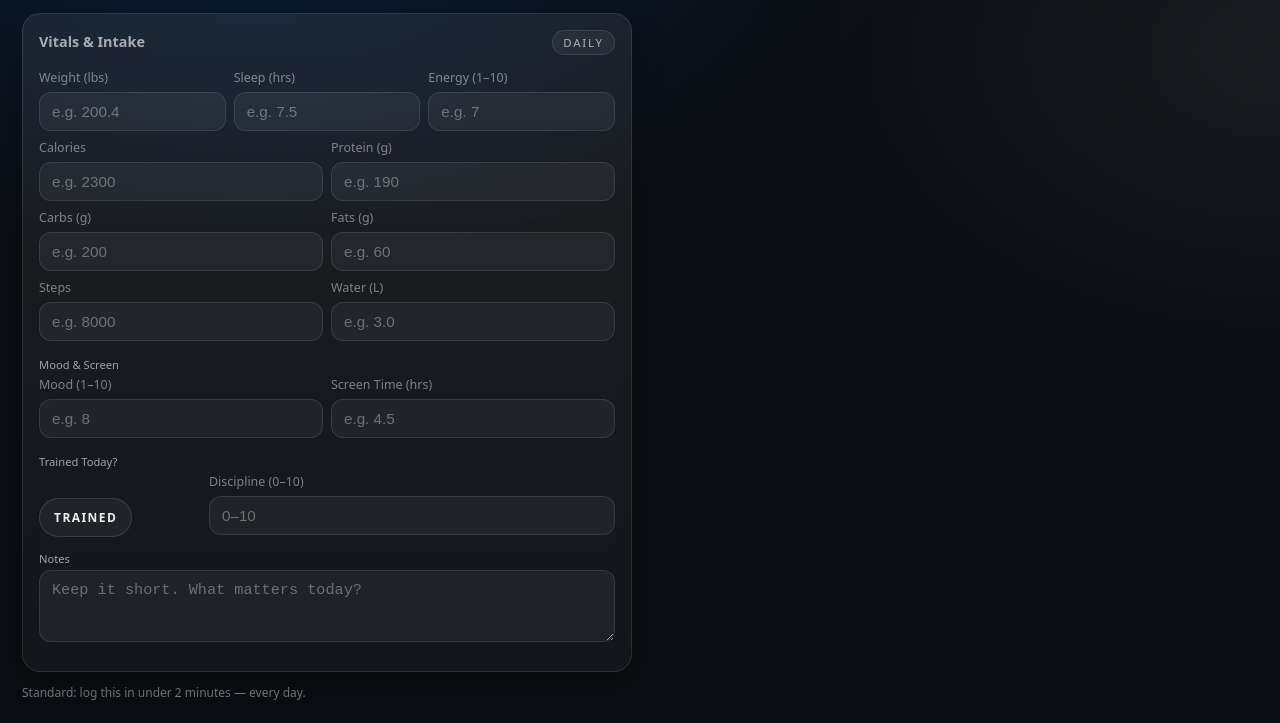
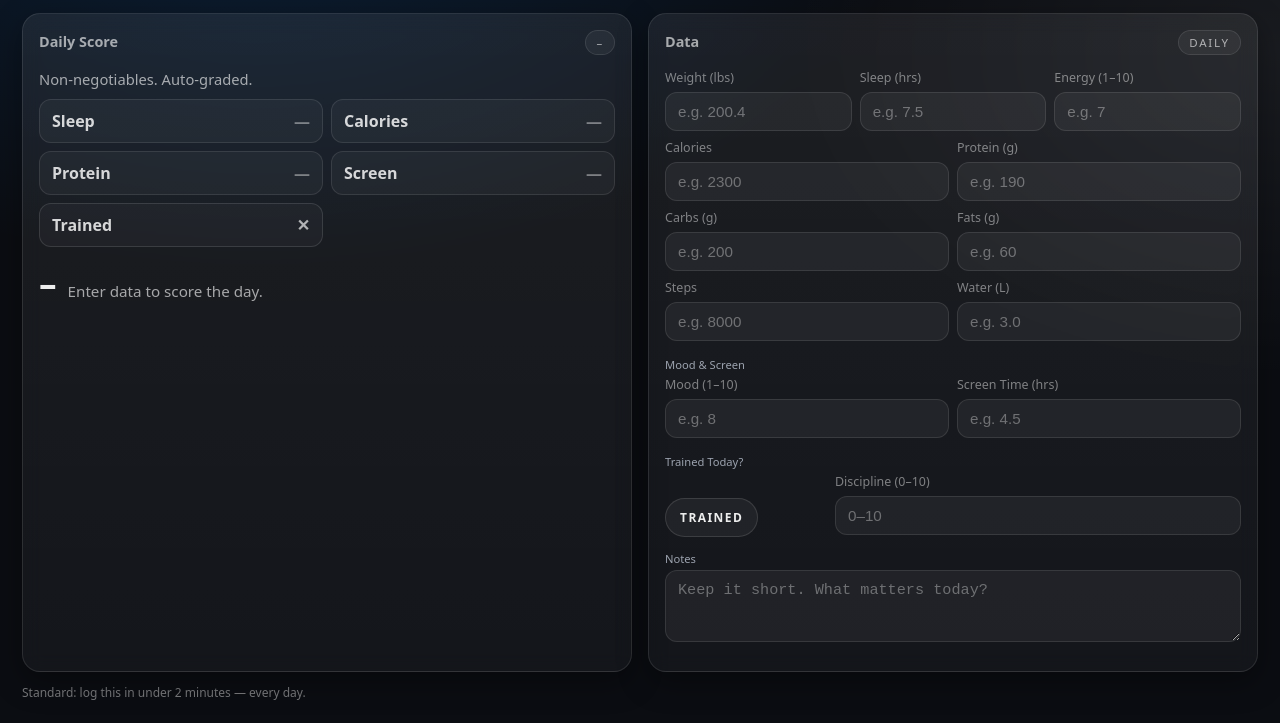
Before and after one commit to lockedanddialedin/ares-terminal, a website: page public/index.html in a window 1280 px wide. Shown: the part 117-840 px from the top of the page. Drawn offline with Linux system fonts and the light colour scheme; no server answers.

Commit message:
grading system

```diff
--- a/public/css/style.css
+++ b/public/css/style.css
@@ -944,3 +944,57 @@ button:active{
   body{ padding: 14px; }
   .card{ padding: 14px; }
 }
+/* Daily Score */
+.score-grid{
+  display: grid;
+  grid-template-columns: repeat(2, minmax(0,1fr));
+  gap: 8px;
+  margin-bottom: 12px;
+}
+
+.score-item{
+  padding: 10px 12px;
+  border-radius: 12px;
+  border: 1px solid rgba(255,255,255,0.10);
+  background: rgba(255,255,255,0.04);
+  color: rgba(255,255,255,0.82);
+  font-weight: 600;
+  display: flex;
+  align-items: center;
+  justify-content: space-between;
+}
+
+.score-item::after{
+  content: "—";
+  opacity: 0.5;
+  font-weight: 700;
+}
+
+.score-item.pass{
+  border-color: rgba(10,132,255,0.35);
+  background: rgba(10,132,255,0.12);
+}
+.score-item.pass::after{ content: "✓"; opacity: 1; }
+
+.score-item.fail{
+  border-color: rgba(255,255,255,0.12);
+  background: rgba(255,255,255,0.03);
+}
+.score-item.fail::after{ content: "✕"; opacity: 0.8; }
+
+.score-summary{
+  display: flex;
+  gap: 12px;
+  align-items: baseline;
+}
+
+.score-big{
+  font-size: 2.2rem;
+  font-weight: 750;
+  letter-spacing: -0.03em;
+}
+
+.score-small{
+  color: rgba(255,255,255,0.62);
+  font-size: 0.95rem;
+}
--- a/public/index.html
+++ b/public/index.html
@@ -11,7 +11,7 @@
   <header class="top-row">
     <div>
       <h1>Ares Terminal</h1>
-      <p class="subtitle">Simple Daily Log — low friction, high consistency</p>
+      <p class="subtitle">Simple Daily Log — low friction, high consistency. Log to get your score. Check settings to set goals for each data point.</p>
       <div class="date-nav">
         <button class="ghost-btn" id="prevDay">&larr;</button>
         <p class="date" id="currentDate">Loading date…</p>
@@ -28,10 +28,34 @@
   </header>
 
   <main class="grid grid-2">
+      <section class="card" id="scoreCard">
+  <div class="card-title-row">
+    <h2>Daily Score</h2>
+    <span class="card-tag" id="dayGrade">–</span>
+  </div>
+
+  <p class="subtitle" style="margin-bottom: 10px;">
+    Non-negotiables. Auto-graded.
+  </p>
+
+  <div class="score-grid">
+    <div class="score-item" id="chkSleep">Sleep</div>
+    <div class="score-item" id="chkCalories">Calories</div>
+    <div class="score-item" id="chkProtein">Protein</div>
+    <div class="score-item" id="chkScreen">Screen</div>
+    <div class="score-item" id="chkTrained">Trained</div>
+  </div>
+
+  <div class="score-summary">
+    <div class="score-big" id="scoreBig">–</div>
+    <div class="score-small" id="scoreDetail">Enter data to score the day.</div>
+  </div>
+</section>
+
     <!-- Vitals & Intake -->
     <section class="card">
       <div class="card-title-row">
-        <h2>Vitals & Intake</h2>
+        <h2>Data</h2>
         <span class="card-tag">DAILY</span>
       </div>
 
--- a/public/js/main.js
+++ b/public/js/main.js
@@ -30,6 +30,85 @@ function getDefaultSettings() {
     let isLoadingDay = false;
     let lastSyncTime = null;
     let weightChart = null;
+
+    // ---- Daily Score targets (edit these once and forget) ----
+const SCORE_TARGETS = {
+  sleep: 7.0,             // hrs
+  calories: 2000,         // target
+  caloriesTolerance: 250, // +/- range to count as "hit"
+  protein: 180,           // g
+  screen: 4.0             // hrs max
+};
+
+// Letter grade from how many non-negotiables you hit (out of 5)
+function gradeFromHits(hits) {
+  if (hits === 5) return "A";
+  if (hits === 4) return "B";
+  if (hits === 3) return "C";
+  if (hits === 2) return "D";
+  return "F";
+}
+
+function setCheck(id, ok) {
+  const el = document.getElementById(id);
+  if (!el) return;
+  el.classList.remove("pass", "fail");
+  if (ok === null) return; // not enough data yet
+  el.classList.add(ok ? "pass" : "fail");
+}
+
+function updateDailyScore() {
+  // Safely read values (blank = no score yet)
+  const sleep = parseFloat(document.getElementById("sleep")?.value || "");
+  const calories = parseFloat(document.getElementById("calories")?.value || "");
+  const protein = parseFloat(document.getElementById("protein")?.value || "");
+  const screen = parseFloat(document.getElementById("screen")?.value || "");
+  const trained = document.getElementById("trained")?.checked;
+
+  const hasAny =
+    !isNaN(sleep) || !isNaN(calories) || !isNaN(protein) || !isNaN(screen) || trained;
+
+  // Determine pass/fail (null = missing input)
+  const okSleep = isNaN(sleep) ? null : sleep >= SCORE_TARGETS.sleep;
+  const okCalories = isNaN(calories)
+    ? null
+    : Math.abs(calories - SCORE_TARGETS.calories) <= SCORE_TARGETS.caloriesTolerance;
+  const okProtein = isNaN(protein) ? null : protein >= SCORE_TARGETS.protein;
+  const okScreen = isNaN(screen) ? null : screen <= SCORE_TARGETS.screen;
+  const okTrained = trained ? true : false; // checkbox always has a value
+
+  // Update UI checks
+  setCheck("chkSleep", okSleep);
+  setCheck("chkCalories", okCalories);
+  setCheck("chkProtein", okProtein);
+  setCheck("chkScreen", okScreen);
+  setCheck("chkTrained", okTrained);
+
+  // Compute hits (count only true; missing counts as 0)
+  const hits =
+    (okSleep === true) +
+    (okCalories === true) +
+    (okProtein === true) +
+    (okScreen === true) +
+    (okTrained === true);
+
+  const grade = gradeFromHits(hits);
+
+  const gradeTag = document.getElementById("dayGrade");
+  const big = document.getElementById("scoreBig");
+  const detail = document.getElementById("scoreDetail");
+
+  if (!hasAny) {
+    if (gradeTag) gradeTag.textContent = "–";
+    if (big) big.textContent = "–";
+    if (detail) detail.textContent = "Enter data to score the day.";
+    return;
+  }
+
+  if (gradeTag) gradeTag.textContent = grade;
+  if (big) big.textContent = grade;
+  if (detail) detail.textContent = `${hits}/5 non-negotiables hit`;
+}
 
     function formatDateKey(d) {
       const y = d.getFullYear();
@@ -243,6 +322,8 @@ function getSettings() {
         saveDay(false);
       }, 800); // debounce ~0.8s
       updateTodayStrip();
+      updateDailyScore();
+
     }
 
     function applySingleSelectPill(group, value) {
@@ -266,7 +347,7 @@ function getSettings() {
 
     // 🔥 Make today’s entry available globally for THE PROGRAM
     window.currentAresEntry = data;
-
+    updateDailyScore();
     FIELD_IDS.forEach(id => {
       const el = document.getElementById(id);
       if (!el) return;
@@ -275,6 +356,7 @@ function getSettings() {
       } else {
         el.value = data[id] ?? "";
       }
+
     });
 
     applySingleSelectPill("sessionType", data.sessionType || "");
```
